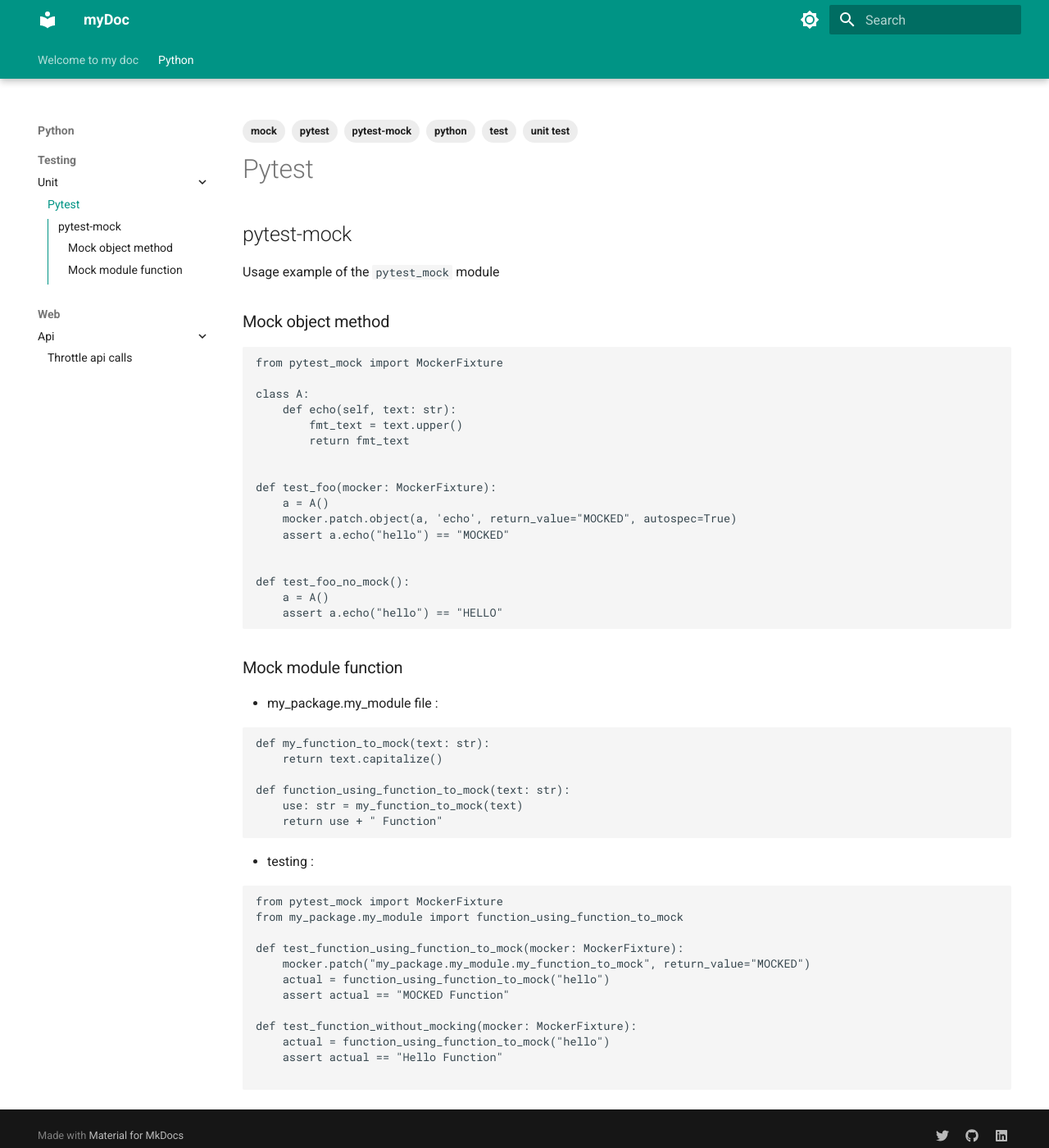
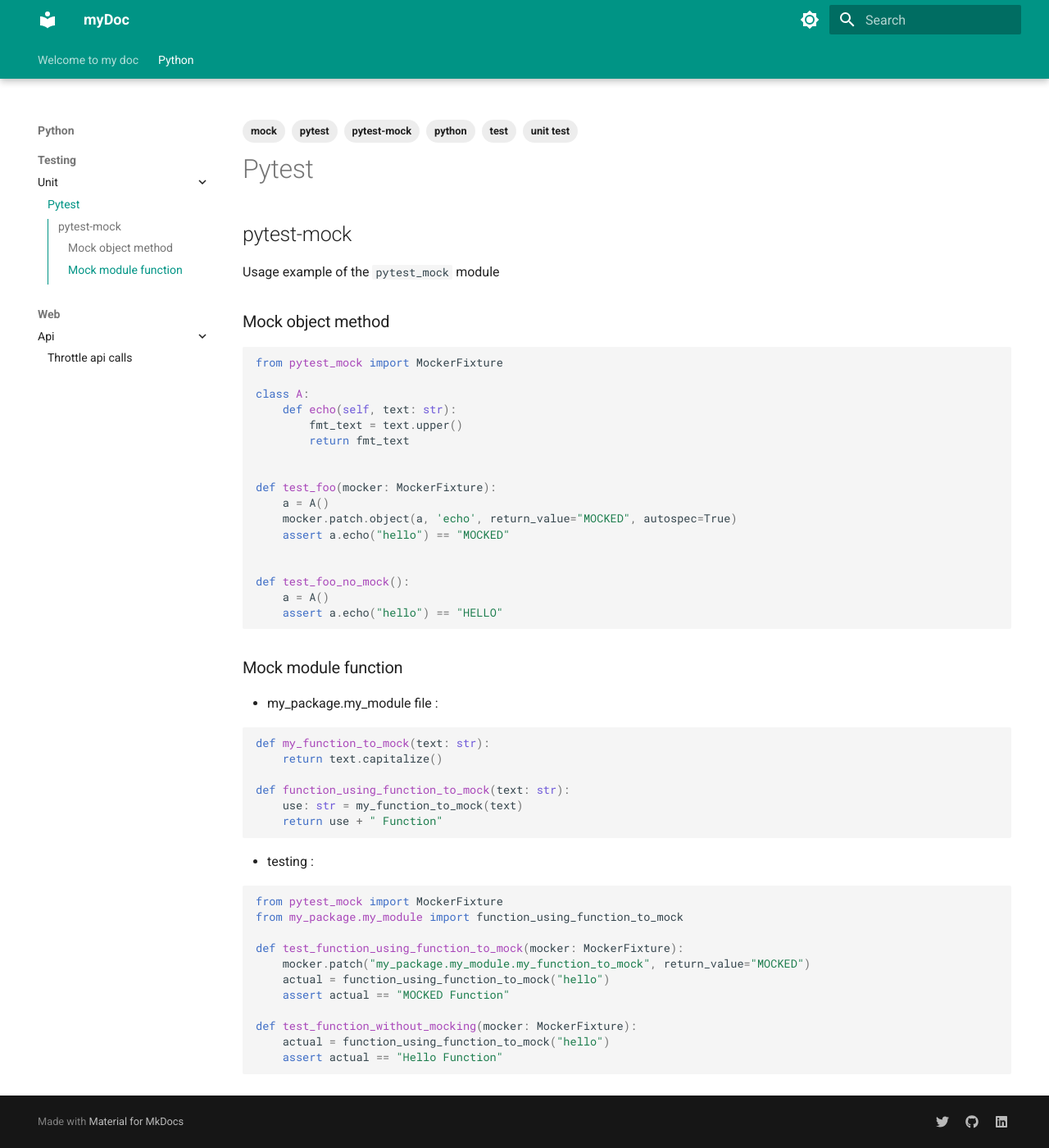
Before and after one commit to Julien-Fruteau/mydoc, an MkDocs documentation site: the page built from docs/python/testing/unit/pytest.md, in a window 1280 px wide and 1400 px high. Shown: the whole window at 82% size. Built offline with MkDocs 1.6.1 and Material for MkDocs 9.7.7, drawn with Linux system fonts in a browser that asks for light colours; the version menu is left out.

Commit message:
feat: add syntax color and annotations

````diff
--- a/docs/python/testing/unit/pytest.md
+++ b/docs/python/testing/unit/pytest.md
@@ -15,7 +15,7 @@
 
 ### Mock object method
 
-```python
+```py
 from pytest_mock import MockerFixture
 
 class A:
@@ -39,7 +39,7 @@
 
 - my_package.my_module file :
 
-```python
+```py
 def my_function_to_mock(text: str):
     return text.capitalize()
 
@@ -50,7 +50,7 @@
 
 - testing :
 
-```python
+```py
 from pytest_mock import MockerFixture
 from my_package.my_module import function_using_function_to_mock
 
--- a/mkdocs.yml
+++ b/mkdocs.yml
@@ -29,11 +29,21 @@
     - navigation.expand
     - navigation.top
     - toc.integrate
+    - content.code.annotate
 
 markdown_extensions:
   - toc:
       permalink: true
       toc_depth: 3
+  - pymdownx.highlight:
+      anchor_linenums: true
+  - pymdownx.inlinehilite
+  - pymdownx.snippets
+  - pymdownx.superfences
+  - attr_list
+  - pymdownx.emoji:
+      emoji_index: !!python/name:materialx.emoji.twemoji
+      emoji_generator: !!python/name:materialx.emoji.to_svg
 
 extra:
   version:
````
Also changed, not shown: docs/python/web/api/throttle.md (+4 -3 lines).
